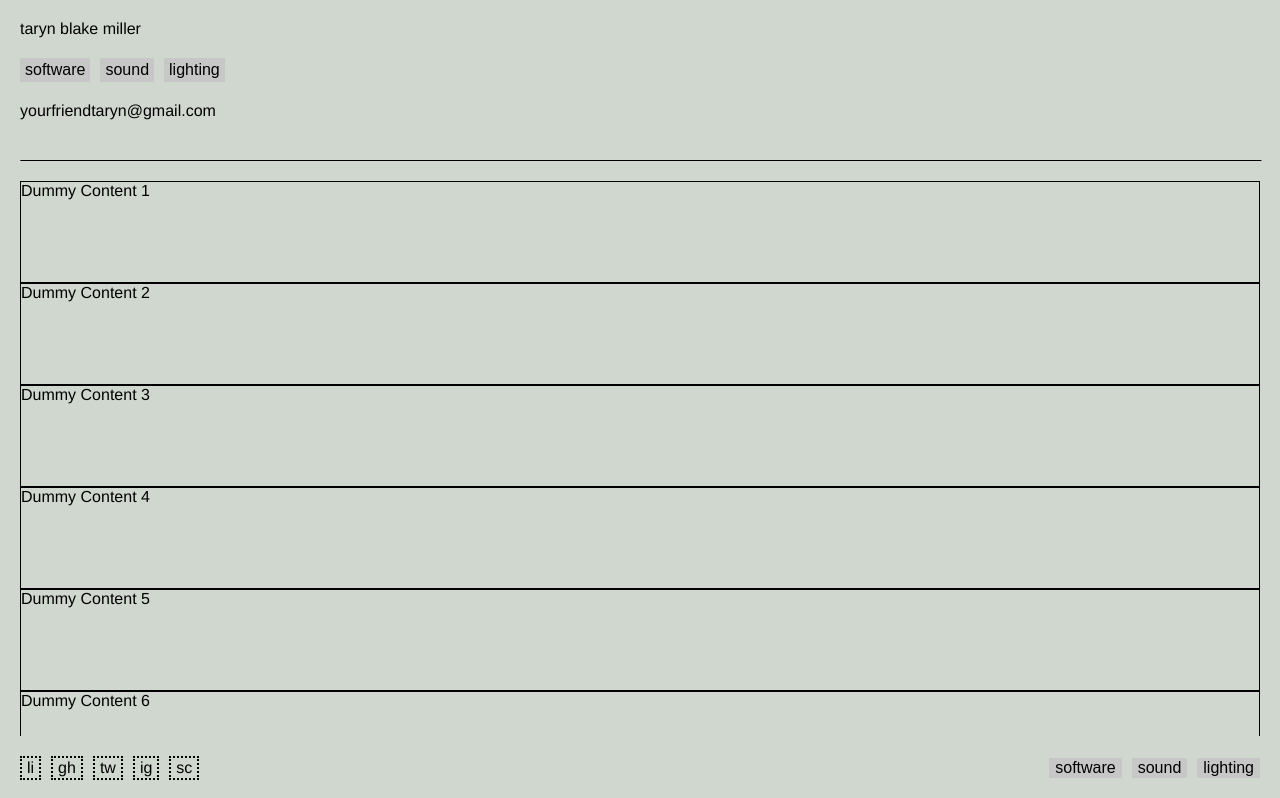
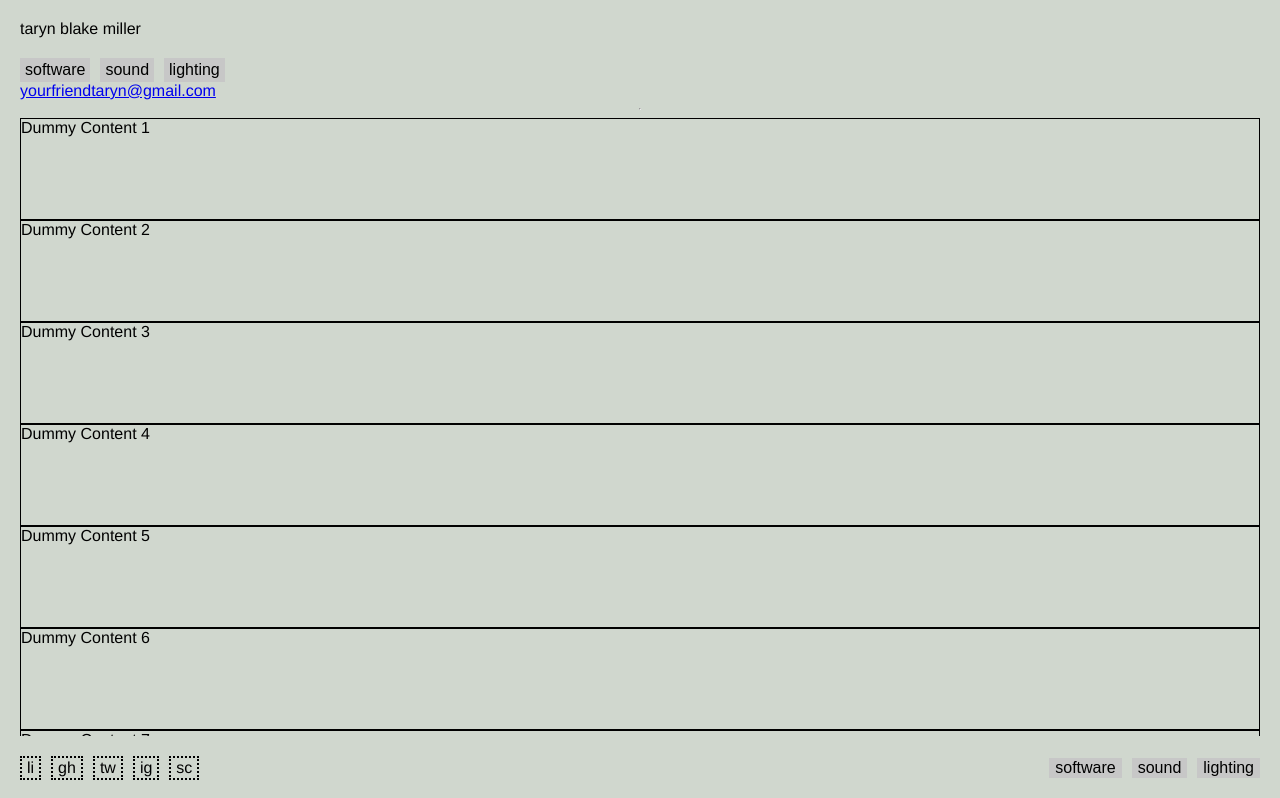
Before and after one commit to tarynblakemiller/2024-react-next-site, a Next.js app: page / in a window 1280 px wide. Shown: the top 798 px of the page. Built offline with nearby package versions, Linux system fonts and the light colour scheme.

Commit message:
move layout template

```diff
--- a/src/app/components/common/FooterButton/FooterButton.tsx
+++ b/src/app/components/common/FooterButton/FooterButton.tsx
@@ -1,7 +1,7 @@
 import React, { ReactNode, useContext } from "react";
 import styles from "../ToggleButton/toggleButton.module.css";
 import footerStyles from "../../../components/layout/Footer/footerStyles.module.css";
-import { Navbar, NavbarContext } from "../../layout/Navbar/Navbar";
+import { NavbarContext } from "@/app/context/NavbarContext";
 
 interface FooterButtonProps {
   isActive?: boolean;
--- /dev/null
+++ b/src/app/components/layout/Layout.tsx
@@ -0,0 +1,83 @@
+"use client";
+import React, { useState, useEffect, ReactNode, useContext } from "react";
+import { Navbar } from "./Navbar/Navbar";
+import { NavbarContext, NavbarProvider } from "@/app/context/NavbarContext";
+import Footer from "./Footer/Footer";
+import styles from "../../styles/style.module.css";
+
+const indexes = [1, 4, 5];
+
+export const sections = [
+  { name: "software", index: 1 },
+  { name: "sound", index: 4 },
+  { name: "lighting", index: 5 },
+];
+
+const MainLayout: React.FC<{ children: React.ReactNode }> = ({ children }) => {
+  const {
+    activeIndex,
+    setActiveIndex,
+    activeSection,
+    setActiveSection,
+    setActiveStates,
+    showBio,
+    setShowBio,
+  } = useContext(NavbarContext);
+  const [isAtBottom, setIsAtBottom] = useState(false);
+
+  const handleToggle = (sectionName: string, index: number) => {
+    const newActiveStates = sections.reduce((acc, section) => {
+      acc[section.name] = section.name === sectionName;
+      return acc;
+    }, {} as { [key: string]: boolean });
+
+    setActiveStates(newActiveStates);
+    setActiveIndex(index);
+    setActiveSection(sectionName);
+    // setShowBio(true);
+  };
+
+  const handleNavbarClick = (section: string, index: number) => {
+    handleToggle(section, index);
+  };
+
+  useEffect(() => {
+    const handleScroll = () => {
+      if (window.innerHeight + window.scrollY >= document.body.offsetHeight) {
+        setIsAtBottom(true);
+      } else {
+        setIsAtBottom(false);
+      }
+    };
+
+    window.addEventListener("scroll", handleScroll);
+    return () => {
+      window.removeEventListener("scroll", handleScroll);
+    };
+  }, [setIsAtBottom]);
+
+  const handleFooterClick = (section: string, index: number) => {
+    handleToggle(section, index);
+    setActiveIndex(index);
+    setActiveSection(section);
+    window.scrollTo({ top: 0, behavior: "smooth" });
+  };
+
+  return (
+    <NavbarProvider>
+      <div className={styles.container}>
+        <Navbar activeIndexes={indexes} onButtonClick={handleNavbarClick} />
+        <main className={styles.main}>{children}</main>
+        <Footer
+          activeIndex={activeIndex}
+          onSectionClick={handleNavbarClick}
+          onFooterClick={handleFooterClick}
+          isAtBottom={isAtBottom}
+          activeSection={activeSection}
+        />
+      </div>
+    </NavbarProvider>
+  );
+};
+
+export default MainLayout;
--- a/src/app/components/layout/Navbar/Navbar.tsx
+++ b/src/app/components/layout/Navbar/Navbar.tsx
@@ -1,45 +1,15 @@
-import React, {
-  createContext,
-  useContext,
-  useState,
-  Dispatch,
-  SetStateAction,
-} from "react";
+import React, { useContext } from "react";
 import { ToggleButton } from "../../common/ToggleButton/ToggleButton";
 import styles from "./navBar.module.css";
 import cvStyles from "../../../styles/style.module.css";
 import { Bio } from "../../Bio/Bio";
+import { NavbarContext } from "@/app/context/NavbarContext";
 
 interface NavbarProps {
   activeIndexes: number[];
   onButtonClick: (section: string, index: number) => void;
 }
 
-export const NavbarContext = createContext<{
-  activeStates: { [key: string]: boolean };
-  setActiveStates: React.Dispatch<
-    React.SetStateAction<{ [key: string]: boolean }>
-  >;
-  activeIndex: number;
-  setActiveIndex: React.Dispatch<React.SetStateAction<number>>;
-  isItalic: boolean;
-  setIsItalic: React.Dispatch<React.SetStateAction<boolean>>;
-  activeSection: string | null;
-  setActiveSection: Dispatch<SetStateAction<string | null>>;
-  showBio: boolean;
-  setShowBio: React.Dispatch<React.SetStateAction<boolean>>;
-}>({
-  activeStates: { software: false, sound: false, lighting: false },
-  setActiveStates: () => {},
-  activeIndex: -1,
-  setActiveIndex: () => {},
-  activeSection: null,
-  setActiveSection: () => {},
-  isItalic: false,
-  setIsItalic: () => {},
-  showBio: false,
-  setShowBio: () => {},
-});
 const sections = [
   { name: "software", index: 1 },
   { name: "sound", index: 4 },
@@ -59,7 +29,15 @@ export const Navbar: React.FC<NavbarProps> = ({
     setIsItalic,
     showBio,
     setShowBio,
+    activeSection,
+    setActiveSection,
   } = useContext(NavbarContext);
+
+  console.log("activeStates:", activeStates);
+  console.log("activeIndex:", activeIndex);
+  console.log("isItalic:", isItalic);
+  console.log("showBio:", showBio);
+  console.log("activeSection:", activeSection);
 
   const handleToggle = (sectionName: string, index: number) => {
     const newActiveStates = sections.reduce((acc, section) => {
@@ -69,8 +47,15 @@ export const Navbar: React.FC<NavbarProps> = ({
 
     setActiveStates(newActiveStates);
     setActiveIndex(index);
-    onButtonClick(sectionName, index);
+    setActiveSection(sectionName);
     setIsItalic(false);
+    // setShowBio(!showBio);
+    // toggleBioPage();
+  };
+
+  const handleNavbarClick = (section: string, index: number) => {
+    setActiveIndex(index);
+    handleToggle(section, index);
   };
 
   const toggleBioPage = () => {
@@ -122,12 +107,17 @@ export const Navbar: React.FC<NavbarProps> = ({
             <ToggleButton
               key={section.name}
               isActive={activeStates[section.name]}
-              onToggle={() => handleToggle(section.name, section.index)}
+              onToggle={() => handleNavbarClick(section.name, section.index)}
               activeText={`${section.name}`}
               inactiveText={`${section.name}`}
             />
           ))}
       </div>
+      <div className={styles.flexContainer}></div>
+      <a className={styles.email} href="mailto:webmaster@example.com">
+        yourfriendtaryn@gmail.com
+      </a>
+      <hr className={styles.hr} />
     </>
   );
 };
--- a/src/app/context/NavbarContext.tsx
+++ b/src/app/context/NavbarContext.tsx
@@ -1,3 +1,68 @@
-import { createContext } from "react";
+import React, {
+  createContext,
+  useContext,
+  useState,
+  Dispatch,
+  SetStateAction,
+} from "react";
 
-export const NavbarContext = createContext(false);
+export const NavbarContext = createContext<{
+  activeStates: { [key: string]: boolean };
+  setActiveStates: React.Dispatch<
+    React.SetStateAction<{ [key: string]: boolean }>
+  >;
+  activeIndex: number;
+  setActiveIndex: React.Dispatch<React.SetStateAction<number>>;
+  isItalic: boolean;
+  setIsItalic: React.Dispatch<React.SetStateAction<boolean>>;
+  activeSection: string | null;
+  setActiveSection: Dispatch<SetStateAction<string | null>>;
+  showBio: boolean;
+  setShowBio: React.Dispatch<React.SetStateAction<boolean>>;
+  // isAtBottom: boolean;
+  // setIsAtBottom: Dispatch<SetStateAction<boolean>>;
+}>({
+  activeStates: { software: false, sound: false, lighting: false },
+  setActiveStates: () => {},
+  activeIndex: -1,
+  setActiveIndex: () => {},
+  activeSection: null,
+  setActiveSection: () => {},
+  isItalic: false,
+  setIsItalic: () => {},
+  showBio: false,
+  setShowBio: () => {},
+});
+
+export const NavbarProvider: React.FC<{ children: React.ReactNode }> = ({
+  children,
+}) => {
+  const [activeStates, setActiveStates] = useState<{ [key: string]: boolean }>({
+    software: false,
+    sound: false,
+    lighting: false,
+  });
+  const [activeIndex, setActiveIndex] = useState<number>(-1);
+  const [isItalic, setIsItalic] = useState<boolean>(false);
+  const [activeSection, setActiveSection] = useState<string | null>(null);
+  const [showBio, setShowBio] = useState<boolean>(false);
+
+  return (
+    <NavbarContext.Provider
+      value={{
+        activeStates,
+        setActiveStates,
+        activeIndex,
+        setActiveIndex,
+        isItalic,
+        setIsItalic,
+        activeSection,
+        setActiveSection,
+        showBio,
+        setShowBio,
+      }}
+    >
+      {children}
+    </NavbarContext.Provider>
+  );
+};
--- a/src/app/layout.tsx
+++ b/src/app/layout.tsx
@@ -1,15 +1,18 @@
 import React, { ReactNode } from "react";
 import styles from "./styles/style.module.css";
+import MainLayout from "./components/layout/Layout";
+import { NavbarContext } from "./context/NavbarContext";
 
 interface RootLayoutProps {
   children: ReactNode;
-  sectionName: string;
 }
 
 const RootLayout: React.FC<RootLayoutProps> = ({ children }) => {
   return (
     <html lang="en">
-      <body className={styles.body}>{children}</body>
+      <body className={styles.body}>
+        <MainLayout>{children}</MainLayout>
+      </body>
     </html>
   );
 };
--- a/src/app/page.tsx
+++ b/src/app/page.tsx
@@ -1,116 +1,20 @@
 "use client";
-import styles from "../app/styles/style.module.css";
-import { Navbar, NavbarContext } from "./components/layout/Navbar/Navbar";
-import React, { useState, useEffect } from "react";
-import Footer from "./components/layout/Footer/Footer";
-import { useRouter, usePathname } from "next/navigation";
-import { RouteChangeListener } from "./RouteChangeListener";
+import { useContext } from "react";
 import BioPage from "./components/Bio/BioPage";
+import { NavbarContext } from "./context/NavbarContext";
 
-interface Props {}
-
-const indexes: number[] = [1, 4, 5];
-
-export const sections = [
-  { name: "software", index: 1 },
-  { name: "sound", index: 4 },
-  { name: "lighting", index: 5 },
-];
-
-const Home: React.FC<Props> = () => {
-  const [activeIndex, setActiveIndex] = useState<number>(-1);
-  const [activeSection, setActiveSection] = useState<string | null>(null);
-  const [activeStates, setActiveStates] = useState<{ [key: string]: boolean }>({
-    software: false,
-    sound: false,
-    lighting: false,
-  });
-  const [isItalic, setIsItalic] = useState(false);
-  const [isAtBottom, setIsAtBottom] = useState(false);
-  const [showBio, setShowBio] = useState(false);
-
-  const handleToggle = (sectionName: string, index: number) => {
-    const newActiveStates = sections.reduce((acc, section) => {
-      acc[section.name] = section.name === sectionName;
-      return acc;
-    }, {} as { [key: string]: boolean });
-
-    setActiveStates(newActiveStates);
-    setActiveIndex(index);
-    setActiveSection(sectionName);
-    setShowBio(true);
-  };
-
-  const handleNavbarClick = (section: string, index: number) => {
-    setActiveIndex(index);
-    handleToggle(section, index);
-  };
-
-  const handleFooterClick = (section: string, index: number) => {
-    handleToggle(section, index);
-    setActiveIndex(index);
-    window.scrollTo({ top: 0, behavior: "smooth" });
-  };
-
-  const handleScroll = () => {
-    if (window.innerHeight + window.scrollY >= document.body.offsetHeight) {
-      setIsAtBottom(true);
-    } else {
-      setIsAtBottom(false);
-    }
-  };
-
-  useEffect(() => {
-    window.addEventListener("scroll", handleScroll);
-    return () => {
-      window.removeEventListener("scroll", handleScroll);
-    };
-  }, []);
-
-  const [themeValue, setThemeValue] = useState<"light" | "dark">("light");
-
+const HomePage = () => {
+  const { showBio } = useContext(NavbarContext);
   return (
-    <NavbarContext.Provider
-      value={{
-        activeIndex,
-        setActiveIndex,
-        activeStates,
-        setActiveStates,
-        activeSection,
-        setActiveSection,
-        isItalic,
-        setIsItalic,
-        showBio,
-        setShowBio,
-      }}
-    >
-      <div className={styles.container}>
-        <div>
-          <Navbar activeIndexes={indexes} onButtonClick={handleNavbarClick} />
-          <div className={styles.flexContainer}></div>
-          <a className={styles.email} href="mailto:webmaster@example.com">
-            yourfriendtaryn@gmail.com
-          </a>
-          <hr className={styles.hr} />
+    <>
+      {showBio ? <BioPage /> : <></>}
+      {Array.from({ length: 50 }).map((_, i) => (
+        <div key={i} style={{ height: "100px", border: "1px solid black" }}>
+          Dummy Content {i + 1}
         </div>
-        <main className={styles.main}>
-          {showBio ? <BioPage /> : <></>}
-          {Array.from({ length: 50 }).map((_, i) => (
-            <div key={i} style={{ height: "100px", border: "1px solid black" }}>
-              Dummy Content {i + 1}
-            </div>
-          ))}
-        </main>
-        <Footer
-          activeIndex={activeIndex}
-          activeSection={activeSection}
-          onSectionClick={handleNavbarClick}
-          onFooterClick={handleFooterClick}
-          isAtBottom={isAtBottom}
-        />
-      </div>
-    </NavbarContext.Provider>
+      ))}
+    </>
   );
 };
 
-export default Home;
+export default HomePage;
```
Also changed, not shown: src/app/components/layout/Footer/Footer.tsx (+11 -12 lines).
